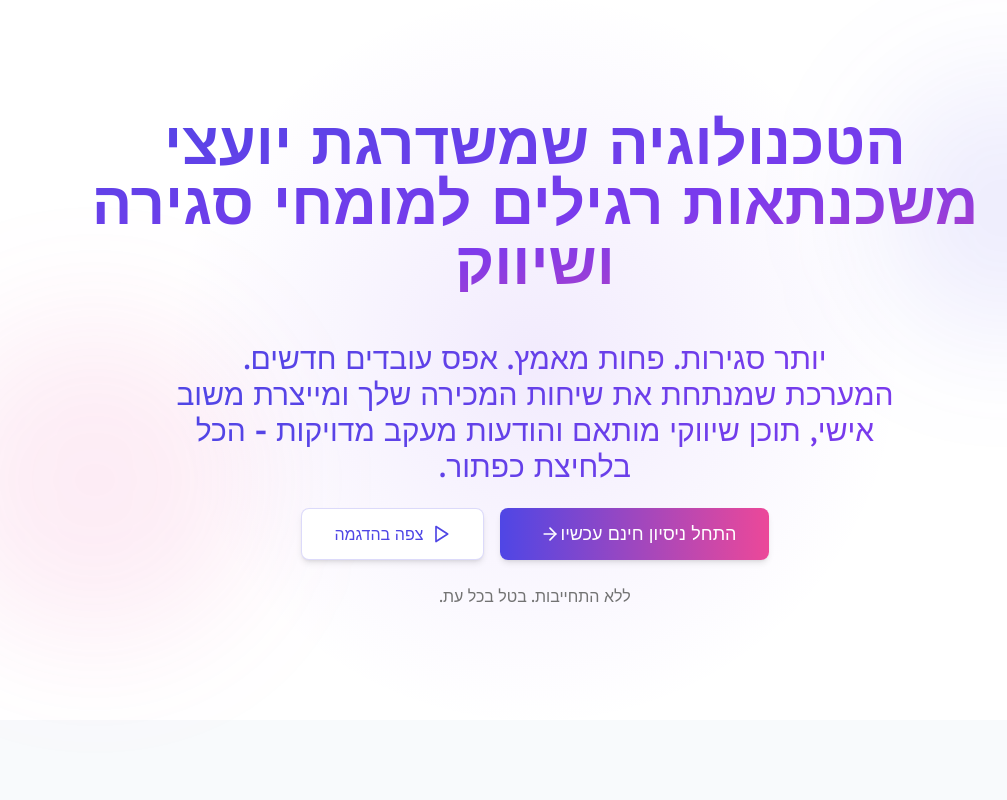
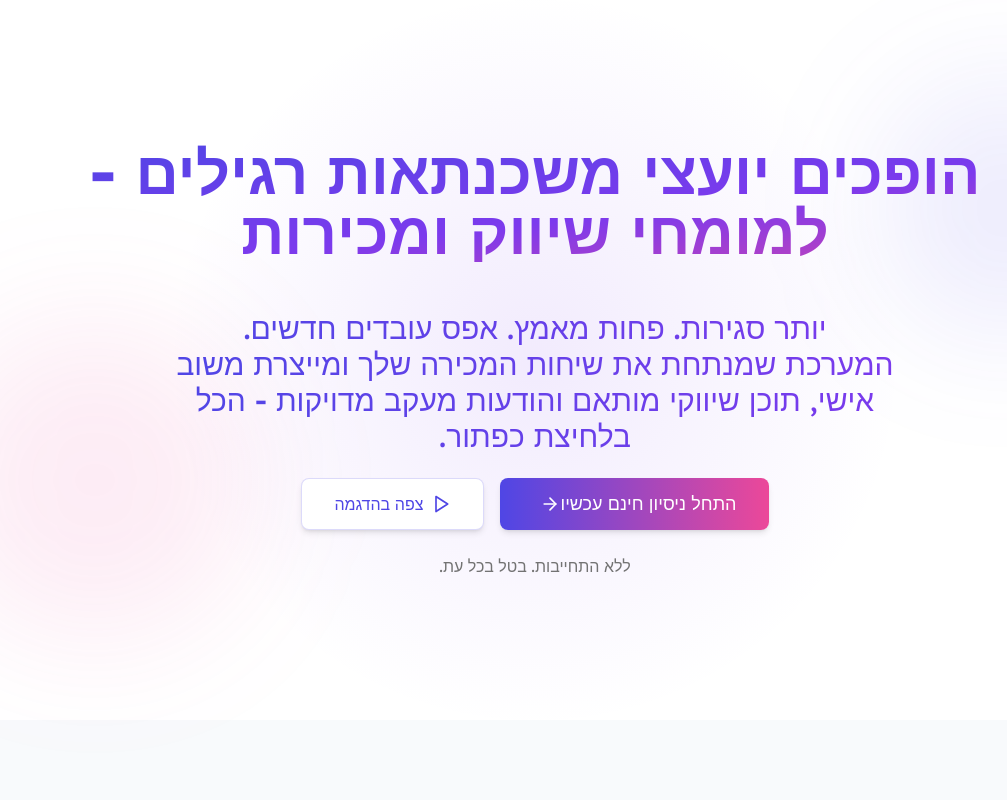
Before and after one commit to thepinkshark1/mortgage-ai-insights-generator, a React (Vite) app: page / in a window 1280 px wide. Shown: the top 800 px of the page, without its empty margins (105-1112 px from the left). Built offline with nearby package versions, Linux system fonts and the light colour scheme.

Commit message:
feat: Update index page content
Update the content of the index page to reflect the new marketing message.

```diff
--- a/src/pages/Index.tsx
+++ b/src/pages/Index.tsx
@@ -1,3 +1,4 @@
+
 import { useState } from "react";
 import { Play, CheckCircle2, ArrowRight, Mic, MessageSquare, FileText, Clock, Zap } from "lucide-react";
 import {
@@ -17,7 +18,7 @@ export default function Index() {
         <div className="max-w-7xl mx-auto text-center px-4 py-24 relative z-10">
           <div className="flex flex-col items-center space-y-6">
             <h1 className="text-4xl md:text-6xl font-bold gradient-text-vibrant mb-6 leading-tight max-w-5xl">
-              הטכנולוגיה שמשדרגת יועצי משכנתאות רגילים למומחי סגירה ושיווק
+              הופכים יועצי משכנתאות רגילים - למומחי שיווק ומכירות
             </h1>
 
             <p className="text-2xl md:text-3xl max-w-3xl mx-auto mb-12 gradient-text-subtle leading-relaxed font-medium">
```
